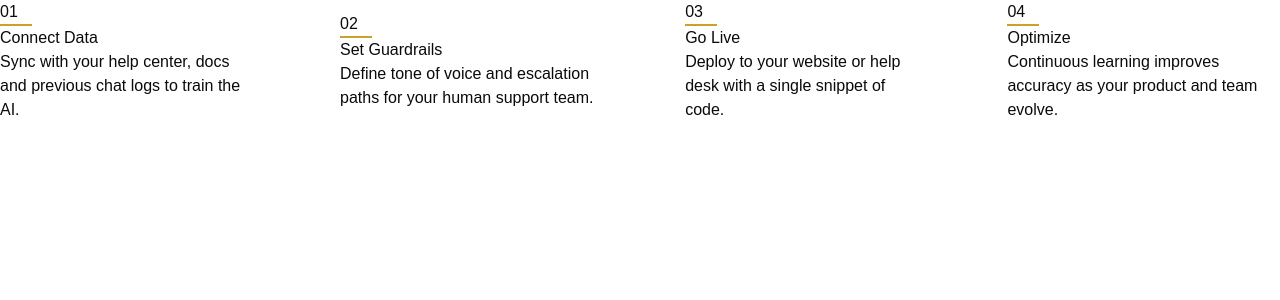
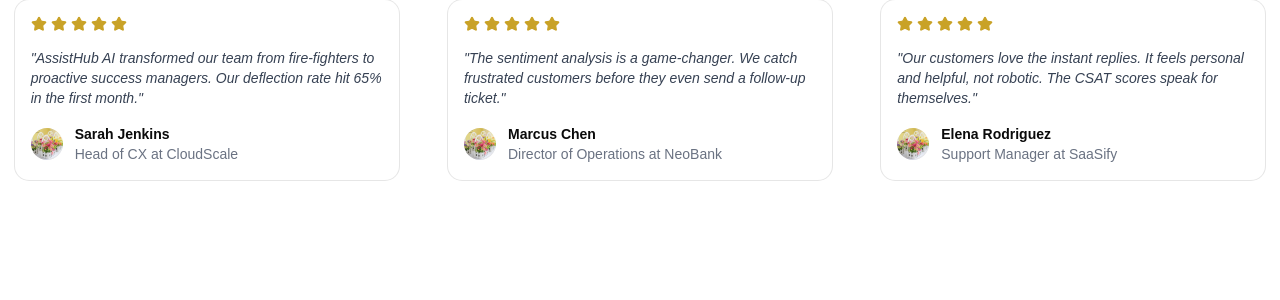
Before and after one commit to akilajayarathna/ai_customer_support_saas_frontend, a React (Vite) app: page / in a window 1280 px wide. Shown: the top 300 px of the page. Built offline with nearby package versions, Linux system fonts and the light colour scheme.

Commit message:
Implemented testimonial cards

```diff
--- a/src/App.jsx
+++ b/src/App.jsx
@@ -1,13 +1,14 @@
 import "./App.css"
-import { HowItWorksRow } from "./components/common/HowItWorksRow"
+import { TestimonialRow } from "./components/common/TestimonialRow"
 
 function App() {
   return (
     <>
       {/* <Features />
       <Pricing />
-      <StatsRow /> */}
-      <HowItWorksRow />
+      <StatsRow />
+      <HowItWorksRow /> */}
+      <TestimonialRow />
     </>
   )
 }
--- /dev/null
+++ b/src/components/common/TestimonialItem.jsx
@@ -0,0 +1,32 @@
+import { Star } from "lucide-react"
+import { Avatar, AvatarFallback, AvatarImage } from "../ui/avatar"
+import { Card, CardContent } from "../ui/card"
+
+export default function TestimonialItem({ description, image, name, designation }) {
+  return (
+    <Card className="relative mx-auto w-full max-w-sm">
+      <CardContent className="space-y-4">
+        <div className="flex gap-1">
+          <Star className="text-gold fill-gold w-4 h-4" />
+          <Star className="text-gold fill-gold w-4 h-4" />
+          <Star className="text-gold fill-gold w-4 h-4" />
+          <Star className="text-gold fill-gold w-4 h-4" />
+          <Star className="text-gold fill-gold w-4 h-4" />
+        </div>
+
+        <p className="italic text-gray-700">"{description}"</p>
+
+        <div className="flex items-center gap-3">
+          <Avatar>
+            <AvatarImage src={image} alt={name} />
+            <AvatarFallback>{name?.[0]}</AvatarFallback>
+          </Avatar>
+          <div>
+            <p className="font-semibold">{name}</p>
+            <p className="text-sm text-gray-500">{designation}</p>
+          </div>
+        </div>
+      </CardContent>
+    </Card>
+  )
+}
--- /dev/null
+++ b/src/components/common/TestimonialRow.jsx
@@ -0,0 +1,17 @@
+import { testimonials } from "../../data/testimonials"
+import TestimonialItem from "./TestimonialItem"
+
+export function TestimonialRow () {
+    return (
+        <div className="flex justify-center items-center gap-5">
+            {
+                testimonials.map((item) => (
+                    <TestimonialItem
+                        key={item.name}
+                        {...item}
+                    />
+                ))
+            }
+        </div>
+    )
+}
--- /dev/null
+++ b/src/components/ui/avatar.jsx
@@ -0,0 +1,113 @@
+import * as React from "react"
+import { Avatar as AvatarPrimitive } from "@base-ui/react/avatar"
+import { cn } from "cn"
+
+function Avatar({
+  className,
+  size = "default",
+  ...props
+}) {
+  return (
+    <AvatarPrimitive.Root
+      data-slot="avatar"
+      data-size={size}
+      className={cn(
+        "group/avatar relative flex size-8 shrink-0 rounded-full select-none after:absolute after:inset-0 after:rounded-full after:border after:border-border after:mix-blend-darken data-[size=lg]:size-10 data-[size=sm]:size-6 dark:after:mix-blend-lighten",
+        className
+      )}
+      {...props}
+    />
+  )
+}
+
+function AvatarImage({
+  className,
+  ...props
+}) {
+  return (
+    <AvatarPrimitive.Image
+      data-slot="avatar-image"
+      className={cn(
+        "aspect-square size-full rounded-full object-cover",
+        className
+      )}
+      {...props}
+    />
+  )
+}
+
+function AvatarFallback({
+  className,
+  ...props
+}) {
+  return (
+    <AvatarPrimitive.Fallback
+      data-slot="avatar-fallback"
+      className={cn(
+        "flex size-full items-center justify-center rounded-full bg-muted text-sm text-muted-foreground group-data-[size=sm]/avatar:text-xs",
+        className
+      )}
+      {...props}
+    />
+  )
+}
+
+function AvatarBadge({
+  className,
+  ...props
+}) {
+  return (
+    <span
+      data-slot="avatar-badge"
+      className={cn(
+        "absolute right-0 bottom-0 z-10 inline-flex items-center justify-center rounded-full bg-primary text-primary-foreground bg-blend-color ring-2 ring-background select-none",
+        "group-data-[size=sm]/avatar:size-2 group-data-[size=sm]/avatar:[&>svg]:hidden",
+        "group-data-[size=default]/avatar:size-2.5 group-data-[size=default]/avatar:[&>svg]:size-2",
+        "group-data-[size=lg]/avatar:size-3 group-data-[size=lg]/avatar:[&>svg]:size-2",
+        className
+      )}
+      {...props}
+    />
+  )
+}
+
+function AvatarGroup({
+  className,
+  ...props
+}) {
+  return (
+    <div
+      data-slot="avatar-group"
+      className={cn(
+        "group/avatar-group flex -space-x-2 *:data-[slot=avatar]:ring-2 *:data-[slot=avatar]:ring-background",
+        className
+      )}
+      {...props}
+    />
+  )
+}
+
+function AvatarGroupCount({
+  className,
+  ...props
+}) {
+  return (
+    <div
+      data-slot="avatar-group-count"
+      className={cn(
+        "relative flex size-8 shrink-0 items-center justify-center rounded-full bg-muted text-sm text-muted-foreground ring-2 ring-background group-has-data-[size=lg]/avatar-group:size-10 group-has-data-[size=sm]/avatar-group:size-6 [&>svg]:size-4 group-has-data-[size=lg]/avatar-group:[&>svg]:size-5 group-has-data-[size=sm]/avatar-group:[&>svg]:size-3",
+        className
+      )}
+      {...props}
+    />
+  )
+}
+
+export {
+  Avatar,
+  AvatarImage,
+  AvatarFallback,
+  AvatarGroup,
+  AvatarGroupCount,
+  AvatarBadge,
+}
--- a/src/data/testimonials.js
+++ b/src/data/testimonials.js
@@ -0,0 +1,22 @@
+import image1 from "../assets/images/image1.jpg"
+
+export const testimonials = [
+    {
+        description: "AssistHub AI transformed our team from fire-fighters to proactive success managers. Our deflection rate hit 65% in the first month.",
+        image: image1,
+        name: "Sarah Jenkins",
+        designation: "Head of CX at CloudScale"
+    },
+    {
+        description: "The sentiment analysis is a game-changer. We catch frustrated customers before they even send a follow-up ticket.",
+        image: image1,
+        name: "Marcus Chen",
+        designation: "Director of Operations at NeoBank"
+    },
+    {
+        description: "Our customers love the instant replies. It feels personal and helpful, not robotic. The CSAT scores speak for themselves.",
+        image: image1,
+        name: "Elena Rodriguez",
+        designation: "Support Manager at SaaSify"
+    }
+]
```
